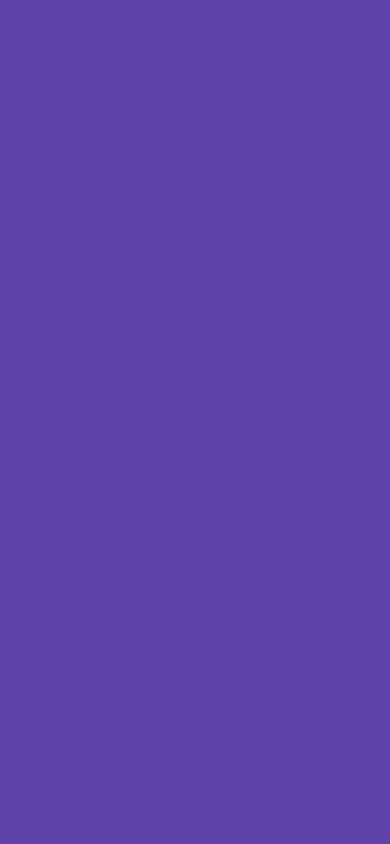
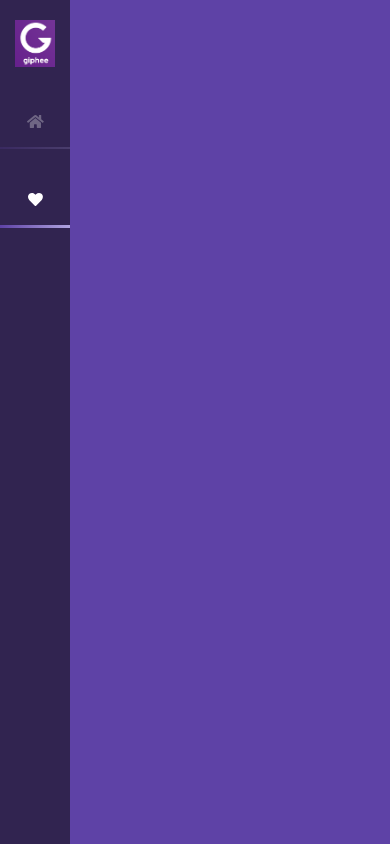
Before and after one commit to victommasi/giphee, a React (Create React App) app: page /favorites in a window 390 px wide. Built offline with nearby package versions, Linux system fonts and the light colour scheme.

Commit message:
fixing ref scroll top, improving responsive mobile

```diff
--- a/src/components/Card/styles.ts
+++ b/src/components/Card/styles.ts
@@ -84,7 +84,22 @@ export const CardContainer = styled.li`
     width: 50px;
   }
 
-  @media screen and (max-width: 767px) {
+  @media screen and (max-width: 475px) {
+    height: 120px;
+    width: 220px;
+
+    .Card__title {
+      font-size: 10px;
+      padding: 5px;
+      max-height: 45px;
+      display: -webkit-box;
+			-webkit-line-clamp: 3;
+			-webkit-box-orient: vertical;
+			overflow: hidden;
+    }
+  }
+
+  @media screen and (min-width: 475px) and (max-width: 767px) {
     height: 150px;
     width: 260px;
 
--- a/src/components/Grid/Grid.tsx
+++ b/src/components/Grid/Grid.tsx
@@ -1,19 +1,33 @@
+import { FontAwesomeIcon } from "@fortawesome/react-fontawesome";
+import { ForwardedRef, forwardRef } from "react";
 import Card, { Gif } from "../Card/Card";
 import { GridContainer } from "./styles";
+import { faArrowUp } from '@fortawesome/free-solid-svg-icons'
+import { colors } from "../../styles/colors";
 
 type GridProps = {
   gifs: Gif[];
 }
 
-const Grid = ({ gifs }: GridProps) => {
+const Grid = forwardRef(({ gifs }: GridProps, containerRef: ForwardedRef<HTMLDivElement> | any) => {
+
+  const handleScrollTop = () => {
+    containerRef.current?.scrollIntoView({ behavior: 'smooth' });
+  }
+
   return gifs && (
-    <GridContainer>
-      {gifs.map((gif: any, index: number) => (
-        <Card key={gif?.id.concat(String(index))} gif={gif} />
-      ))}
-    </GridContainer>
+    <section>
+      <GridContainer>
+          {gifs.map((gif: Gif, index: number) => (
+            <Card key={gif?.id.concat(String(index))} gif={gif} />
+          ))}
+        <button type="button" className="fab-button" onClick={handleScrollTop}>
+          <FontAwesomeIcon icon={faArrowUp} size="lg" color={colors.white} />
+        </button>
+      </GridContainer>
+    </section>
   );
-}
+})
 
 Grid.defaultProps = {
   gifs: []
--- a/src/components/Grid/styles.ts
+++ b/src/components/Grid/styles.ts
@@ -10,11 +10,11 @@ export const GridContainer = styled.ul`
   justify-items: center;
   overflow-y: auto;
 
-  @media screen and (max-width: 767px) {
+  @media screen and (max-width: 1024px) {
     grid-template-columns: repeat(1, 1fr);
   }
 
-  @media screen and (min-width: 768px) and (max-width: 1040px) {
+  @media screen and (min-width: 1024px) and (max-width: 1320px) {
     grid-template-columns: repeat(2, 1fr);
   }
 `;
--- /dev/null
+++ b/src/components/SideBar/Sidebar.tsx
@@ -0,0 +1,29 @@
+import { faHome, faHeart } from '@fortawesome/free-solid-svg-icons';
+import { FontAwesomeIcon } from '@fortawesome/react-fontawesome';
+import React from 'react';
+import { NavLink } from 'react-router-dom';
+import logo from '../../assets/images/logo.png'
+import { colors } from '../../styles/colors';
+
+import { SideBarContainer } from './styles';
+
+const SideBar: React.FC = () => {
+  return (
+    <SideBarContainer>
+      <aside className="aside">
+        <img src={logo} alt="lgo" />
+        <nav className="nav">
+          <NavLink className={({ isActive }) => isActive ? "active" : ""} to="/home">
+            <FontAwesomeIcon className="icon" icon={faHome} size="lg" color={colors.secondary} />
+            <span className="text">Home</span>
+          </NavLink>
+          <NavLink className={({ isActive }) => isActive ? "active" : ""} to="/favorites">
+            <FontAwesomeIcon className="icon" icon={faHeart} size="lg" color={colors.secondary} />
+            <span className="text">Favorites</span>
+          </NavLink>
+        </nav>
+    </aside>
+    </SideBarContainer>
+)};
+
+export default SideBar;
--- /dev/null
+++ b/src/components/SideBar/styles.ts
@@ -0,0 +1,87 @@
+import styled from 'styled-components';
+import { colors } from '../../styles/colors';
+
+export const SideBarContainer = styled.ul`
+  text-align: center;
+  height: 100%;
+  width: 200px;
+  background-color: ${colors.purple};
+  position: fixed;
+  z-index: 1;
+  top: 0;
+  left: 0;
+  overflow-x: hidden;
+  padding-top: 20px;
+  transition: width ease-out 300ms;
+
+  @media screen and (max-width: 768px) {
+    width: 70px;
+  }
+
+  img {
+    width: 100px;
+    height: auto;
+
+    @media screen and (max-width: 768px) {
+      width: 40px;
+    }
+  }
+
+  .nav {
+    a {
+      position: relative;
+      margin: 2em 0;
+      font-size: 0.7em;
+      line-height: 5em;
+      text-transform: uppercase;
+      text-decoration: none;
+      letter-spacing: 0.4em;
+      color: rgba(255, 255, 255, 0.3);
+      display: block;
+      transition: all ease-out 300ms;
+
+      &.active {
+        color: white;
+
+        .icon {
+          color: white
+        }
+      }
+
+      &:not(.active)::after {
+        opacity: 0.2;
+      }
+
+      &:not(.active):hover {
+        color: rgba(255, 255, 255, 0.75);
+      }
+
+      &::after {
+        content: '';
+        position: absolute;
+        width: 100%;
+        height: 0.2em;
+        background: black;
+        left: 0;
+        bottom: 0;
+        background-image: linear-gradient(to right, ${colors.primary}, ${colors.secondary})
+      }
+
+      .icon {
+        color: rgba(255, 255, 255, 0.3);
+        margin-right: 10px;
+      }
+
+      @media screen and (max-width: 768px) {
+        .icon {
+          margin-right: 0;
+        }
+
+        .text {
+          display: none;
+        }
+      }
+    }
+
+  }
+`;
--- a/src/pages/Favorites/Favorites.tsx
+++ b/src/pages/Favorites/Favorites.tsx
@@ -1,9 +1,12 @@
 import React from 'react';
+import SideBar from '../../components/SideBar/Sidebar';
 
 // import { Container } from './styles';
 
 const Favorites: React.FC = () => {
-  return <div />;
+  return <>
+    <SideBar />
+  </>;
 }
 
 export default Favorites;
--- /dev/null
+++ b/src/pages/Home/styles.ts
@@ -0,0 +1,76 @@
+import styled from 'styled-components';
+import { colors } from '../../styles/colors';
+
+export const HomeContainer = styled.section`
+    max-width: 1400px;
+    max-height: 860px;
+    margin: 0 auto;
+    padding: 0px 30px;
+    background-color: ${colors.primary};
+    overflow-y: auto;
+
+    @media screen and (max-width: 475px) {
+      margin: 0 0 0 auto;
+    }
+
+    ::-webkit-scrollbar {
+      width: 10px;
+    }
+
+    ::-webkit-scrollbar-track {
+      background: ${colors.secondary};
+    }
+
+    ::-webkit-scrollbar-thumb {
+      background: ${colors.gray10};
+    }
+
+    ::-webkit-scrollbar-thumb:hover {
+      background: ${colors.gray50};
+    }
+  }
+
+  .search {
+    text-align: left;
+    display: flex;
+    align-items: center;
+  }
+
+  .search > input {
+    background-color: transparent;
+    border: none;
+    font-size: 18px;
+    font-weight: 600;
+    color: ${colors.secondary};
+    margin-left: 10px;
+    width: 100%;
+
+    @media screen and (max-width: 767px) {
+      font-size: 14px;
+    }
+  }
+
+  .search > input::placeholder {
+    color: ${colors.secondary};
+    font-weight: 600;
+  }
+
+  .fab-button {
+    position: fixed;
+    width: 50px;
+    height: 50px;
+    border-radius: 50%;
+    background-color: ${colors.secondary};
+    border: none;
+    inset: 90% 0% 0% 90%;
+    box-shadow: 0px 2px 10px -4px rgba(0, 0, 0, 1);
+    transition: opacity .2s ease-in-out;
+
+    &:hover, &:focus {
+      opacity: 0.7;
+    }
+
+    @media screen and (max-width: 425px) {
+      inset: 90% 0% 0% 80%;
+    }
+`;
--- a/src/router/index.tsx
+++ b/src/router/index.tsx
@@ -10,9 +10,9 @@ import Home from "../pages/Home/Home";
 const Router = () => {
   return (
     <Routes>
-      <Route path="*" element={<Navigate to ="/" />}/>
+      <Route path="*" element={<Navigate to ="/home" />}/>
       <Route path="/favorites" element={<Favorites />} />
-      <Route path="/" element={<Home />} />
+      <Route path="/home" element={<Home />} />
     </Routes>
   )
 }
--- a/src/styles/GlobalStyles.ts
+++ b/src/styles/GlobalStyles.ts
@@ -3,154 +3,9 @@ import { colors } from './colors';
 
 export default createGlobalStyle`
   .App {
-    text-align: center;
     display: flex;
     align-items: center;
     height: inherit;
     background-color: ${colors.primary};
-    overflow-y: hidden;
-  }
-
-  .App-logo {
-    height: 40vmin;
-    pointer-events: none;
-  }
-
-  .App > .container {
-    max-width: 1400px;
-    max-height: 860px;
-    margin: 0 auto;
-    padding: 0px 30px;
-    background-color: ${colors.primary};
-    overflow-y: auto;
-
-    /* width */
-    ::-webkit-scrollbar {
-      width: 10px;
-    }
-
-    /* Track */
-    ::-webkit-scrollbar-track {
-      background: ${colors.secondary};
-    }
-
-    /* Handle */
-    ::-webkit-scrollbar-thumb {
-      background: ${colors.gray10};
-    }
-
-    /* Handle on hover */
-    ::-webkit-scrollbar-thumb:hover {
-      background: ${colors.gray50};
-    }
-  }
-
-  .App aside {
-    height: 100%;
-    width: 200px;
-    background-color: ${colors.purple};
-    position: fixed;
-    z-index: 1;
-    top: 0;
-    left: 0;
-    overflow-x: hidden;
-    padding-top: 20px;
-
-    @media screen and (max-width: 425px) {
-      width: 100px;
-    }
-
-    img {
-      width: 130px;
-      height: auto;
-    }
-
-    .nav ul {
-      list-style: none;
-
-      li {
-        position: relative;
-        margin: 2em 0;
-
-        a {
-          font-size: 0.7em;
-          line-height: 5em;
-          text-transform: uppercase;
-          text-decoration: none;
-          letter-spacing: 0.4em;
-          color: rgba(255,255,255,0.3);
-          display: block;
-          transition: all ease-out 300ms;
-        }
-
-        &.active a {
-          color: white;
-        }
-
-        &:not(.active)::after {
-          opacity: 0.2;
-        }
-
-        &:not(.active):hover a {
-          color: rgba(#FFF, 0.75);
-        }
-
-        &::after {
-          content: '';
-          position: absolute;
-          width: 100%;
-          height: 0.2em;
-          background: black;
-          left: 0;
-          bottom: 0;
-          background-image: linear-gradient(to right, ${colors.primary}, ${colors.secondary})
-        }
-      }
-    }
-  }
-
-  .App .search {
-    text-align: left;
-    display: flex;
-    align-items: center;
-  }
-
-  .App .search > input {
-    background-color: transparent;
-    border: none;
-    font-size: 20px;
-    font-weight: 600;
-    color: ${colors.secondary};
-    margin-left: 10px;
-    width: 100%;
-
-    @media screen and (max-width: 767px) {
-      font-size: 16px;
-    }
-  }
-
-  .App .search > input::placeholder {
-    color: ${colors.secondary};
-    font-weight: 600;
-  }
-
-  .App .fab-button {
-    position: fixed;
-    width: 50px;
-    height: 50px;
-    border-radius: 50%;
-    background-color: ${colors.secondary};
-    border: none;
-    inset: 90% 0% 0% 90%;
-    box-shadow: 0px 2px 10px -4px rgba(0, 0, 0, 1);
-    transition: opacity .2s ease-in-out;
-
-    &:hover, &:focus {
-      opacity: 0.7;
-    }
-
-    @media screen and (max-width: 425px) {
-      inset: 90% 0% 0% 80%;
-    }
   }
 `;
```
Also changed, not shown: src/pages/Home/Home.tsx (+11 -26 lines), src/assets/images/logo.png, 1 other file (tests, documents, lock files or other folders).
